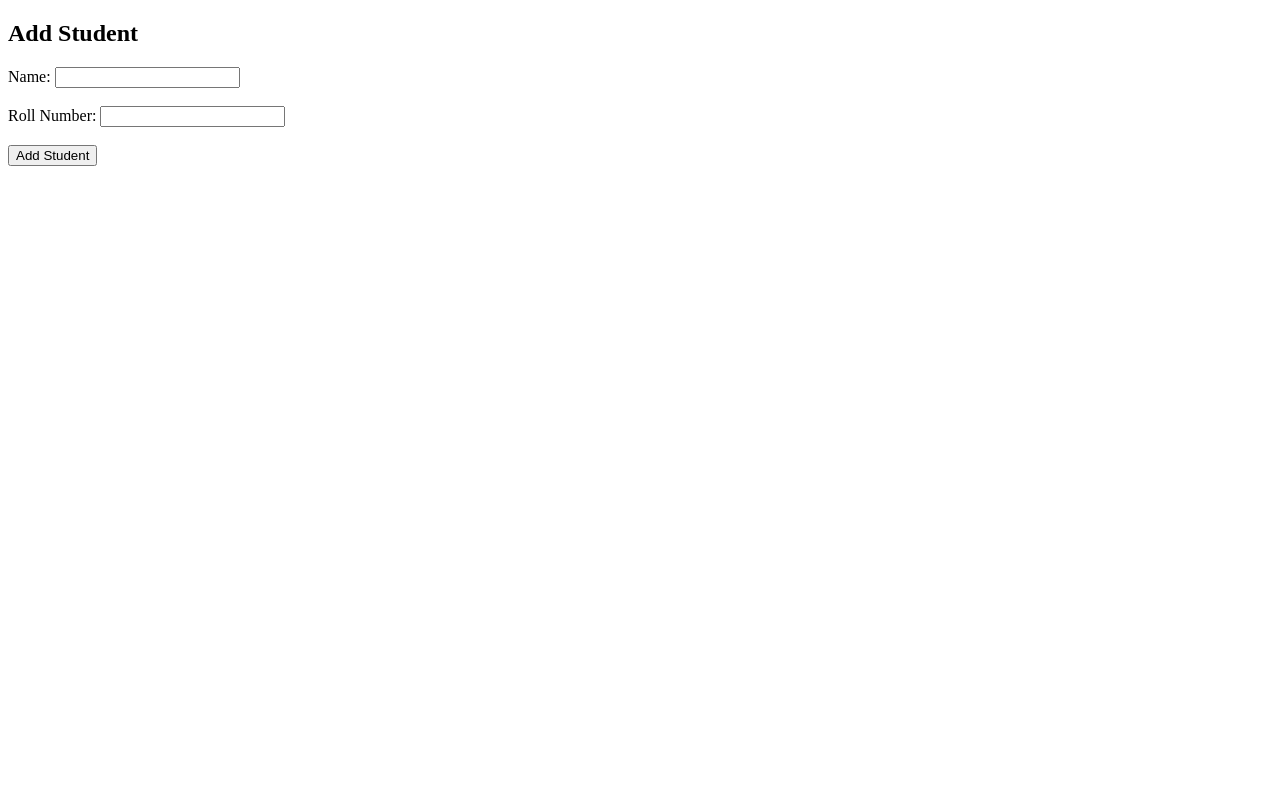
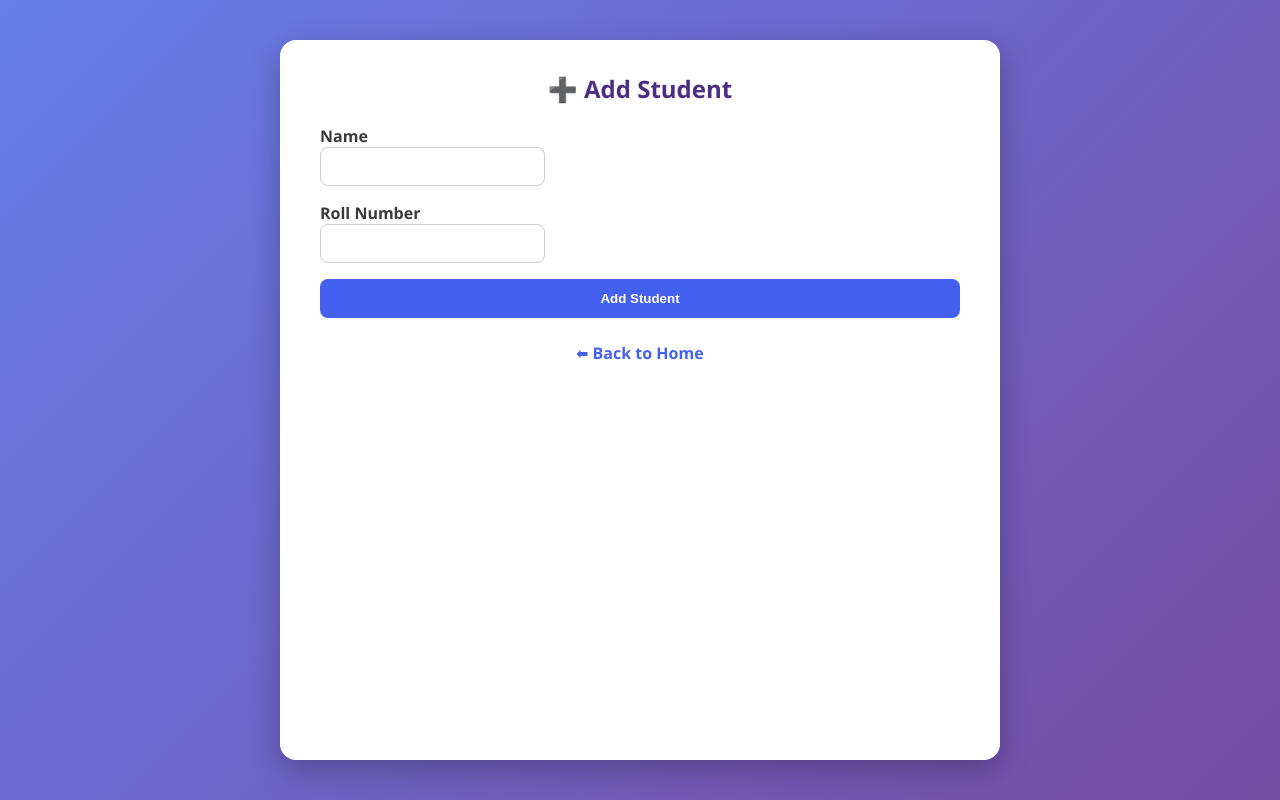
Before and after one commit to AKsingh20006/Student-Tracker, a Flask app: page /add_student in a window 1280 px wide. Run offline with Flask 3, Linux system fonts and the light colour scheme.

Commit message:
Update add_student.html

```diff
--- a/templates/add_student.html
+++ b/templates/add_student.html
@@ -2,22 +2,34 @@
 <html>
 <head>
     <title>Add Student</title>
+    <link rel="stylesheet" href="{{ url_for('static', filename='style.css') }}">
 </head>
 <body>
 
-<h2>Add Student</h2>
+<div class="container">
 
-<form method="POST">
+    <h2>➕ Add Student</h2>
 
-    Name:
-    <input type="text" name="name" required><br><br>
+    <form method="POST">
 
-    Roll Number:
-    <input type="text" name="roll" required><br><br>
+        <div>
+            <span class="form-label">Name</span><br>
+            <input type="text" name="name" required>
+        </div>
 
-    <button type="submit">Add Student</button>
+        <div>
+            <span class="form-label">Roll Number</span><br>
+            <input type="text" name="roll" required>
+        </div>
 
-</form>
+        <button type="submit" class="btn btn-blue">Add Student</button>
+
+    </form>
+
+    <a class="back-link" href="/">⬅ Back to Home</a>
+
+</div>
 
 </body>
 </html>
+</html>
```
